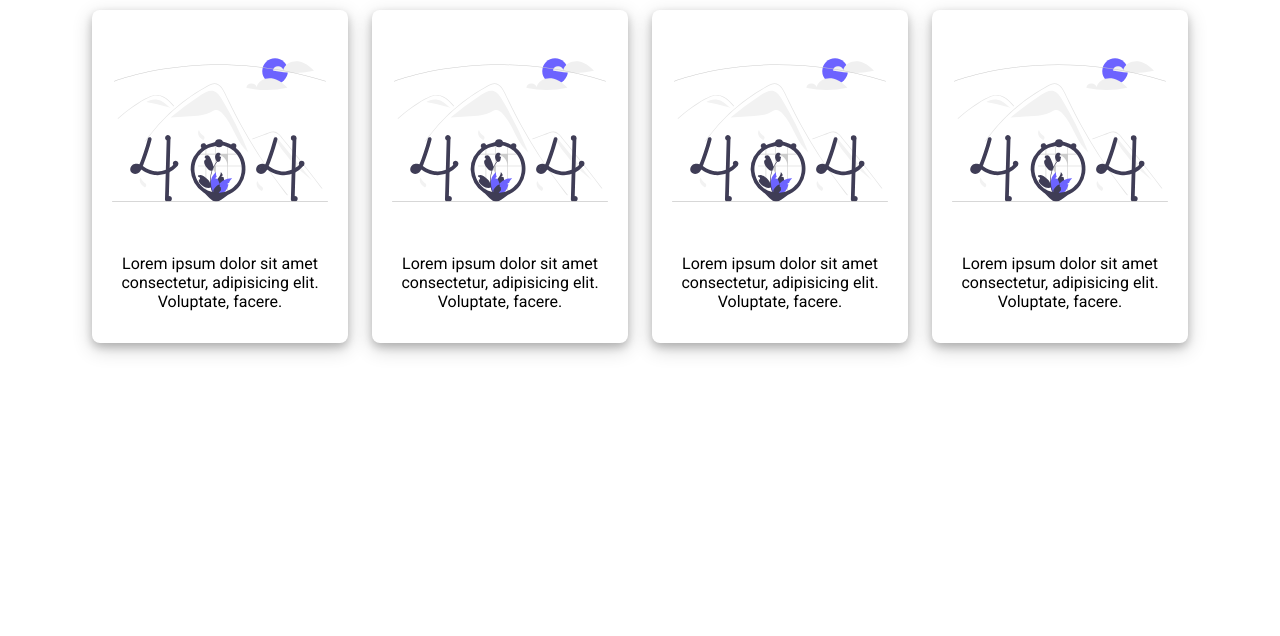
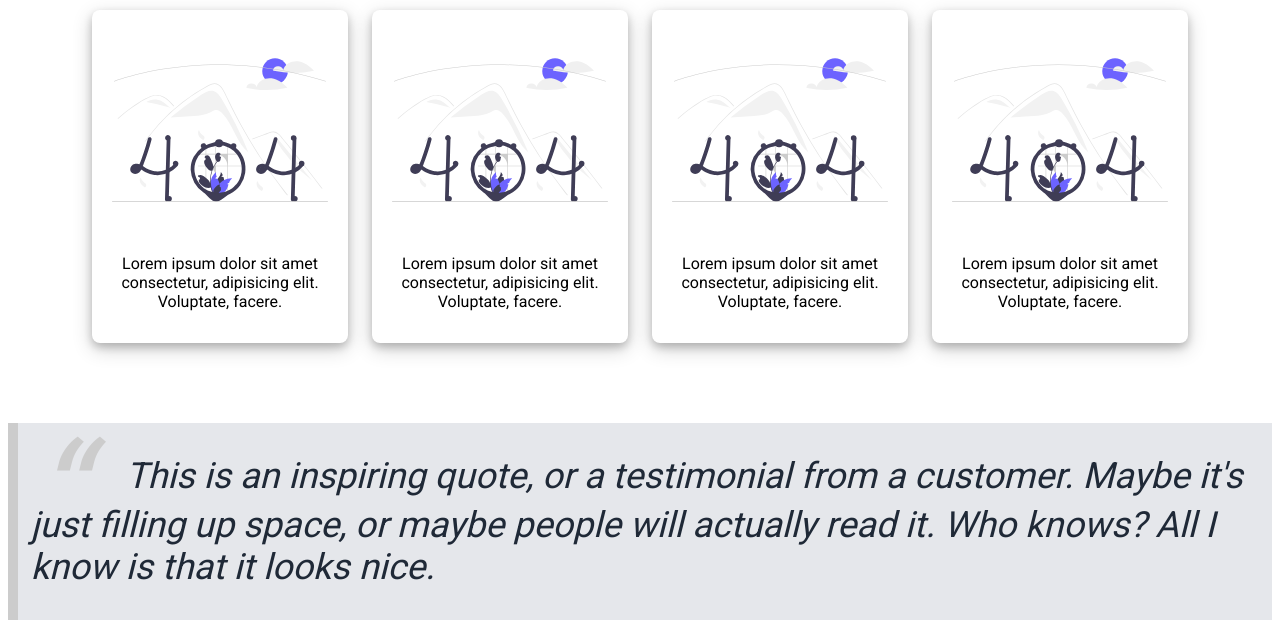
Before and after one commit to newbie-wq/landing-page-website, a plain HTML site: page index.html in a window 1280 px wide. Shown: the part 749-1385 px from the top of the page. Before the commit the page ends 1156 px from the top, so only its background shows below. Drawn offline with Linux system fonts and the light colour scheme.

Commit message:
add the quote section and fix the mobile responsiveness

```diff
--- a/css/style.css
+++ b/css/style.css
@@ -16,6 +16,10 @@
 
 html {
     scroll-behavior: smooth;
+}
+
+body {
+    /* overflow-x: hidden; */
 }
 
 a {
@@ -66,7 +70,7 @@ header .logo a:hover {
 .nav-links {
     display: flex;
     justify-content: space-between;
-    width: 20%;
+    gap: 1rem;
     font-size: 1.125rem;
 }
 
@@ -129,6 +133,24 @@ header .logo a:hover {
     border-radius: .5rem;
 }
 
+blockquote {
+    background: #e5e7eb;
+    border-left: 10px solid #ccc;
+    margin: 1rem .5rem;
+    padding: 2rem .8rem;
+    font-size: 2.25rem;
+    font-weight: lighter;
+    font-style: italic;
+    color: #1f2937;
+}
+blockquote:before {
+    color: #ccc;
+    content: open-quote;
+    font-size: 4em;
+    line-height: 0.1em;
+    margin-right: 0.25em;
+    vertical-align: -0.4em;
+}
 
 
 
@@ -145,7 +167,7 @@ header .logo a:hover {
 
 @media (max-width: 768px) {
     .nav-links {
-        width: 20%;
+        gap: .5rem;
     }
 
     #hero-section {
@@ -172,16 +194,12 @@ header .logo a:hover {
         padding: 1rem 3rem;
     }
 
-    .nav-links {
-        width: 45%;
-    }
-
     #hero-section {
         padding: 2rem;
     }
 
     .hero-main-pic img {
-        width: 30rem;
+        width: 28rem;
     }
 
     .random-info {
@@ -196,11 +214,9 @@ header .logo a:hover {
     header {
         padding: 1rem 2rem;
     }
-    .nav-links {
-        width: 55%;
-    }
+
     .hero-main-pic img {
-        width: 27rem;
+        width: 25rem;
     }
 
     .random-info {
--- a/index.html
+++ b/index.html
@@ -8,6 +8,8 @@
     <link rel="stylesheet" href="./css/style.css">
 </head>
 <body>
+    <!-- header starts here -->
+
     <header>
         <div class="logo"><H1><a href="#">HL</a></H1></div>
         <div class="nav-links">
@@ -16,7 +18,10 @@
             <a href="#">Contact</a>
         </div>
     </header>
+    <!-- header ends here -->
 
+
+    <!-- main contents starts here -->
     <main>
         <section id="hero-section">
             <div class="hero-main-text">
@@ -53,6 +58,13 @@
                 </div>
             </div>
         </section>
+
+        <section class="quote-section">
+            <blockquote>
+                This is an inspiring quote, or a testimonial from a customer. Maybe it's just filling
+                up space, or maybe people will actually read it. Who knows? All I know is that it looks nice.
+            </blockquote>
+        </section>
     </main>
 </body>
 </html>
```
